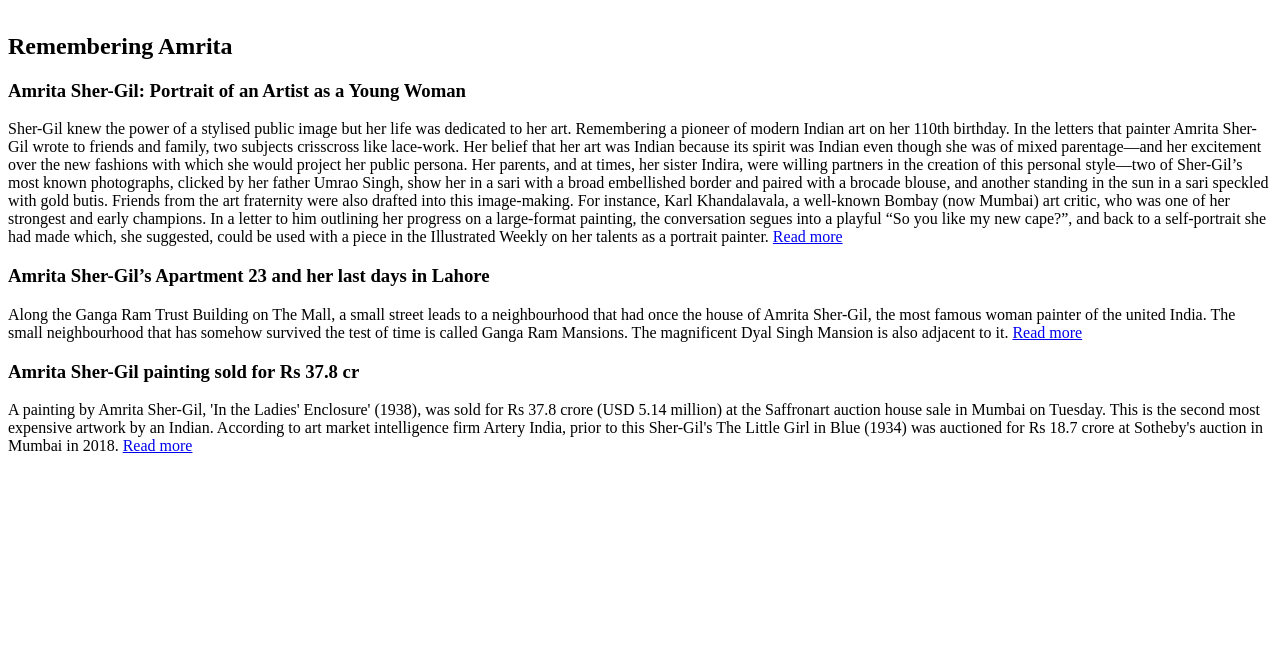
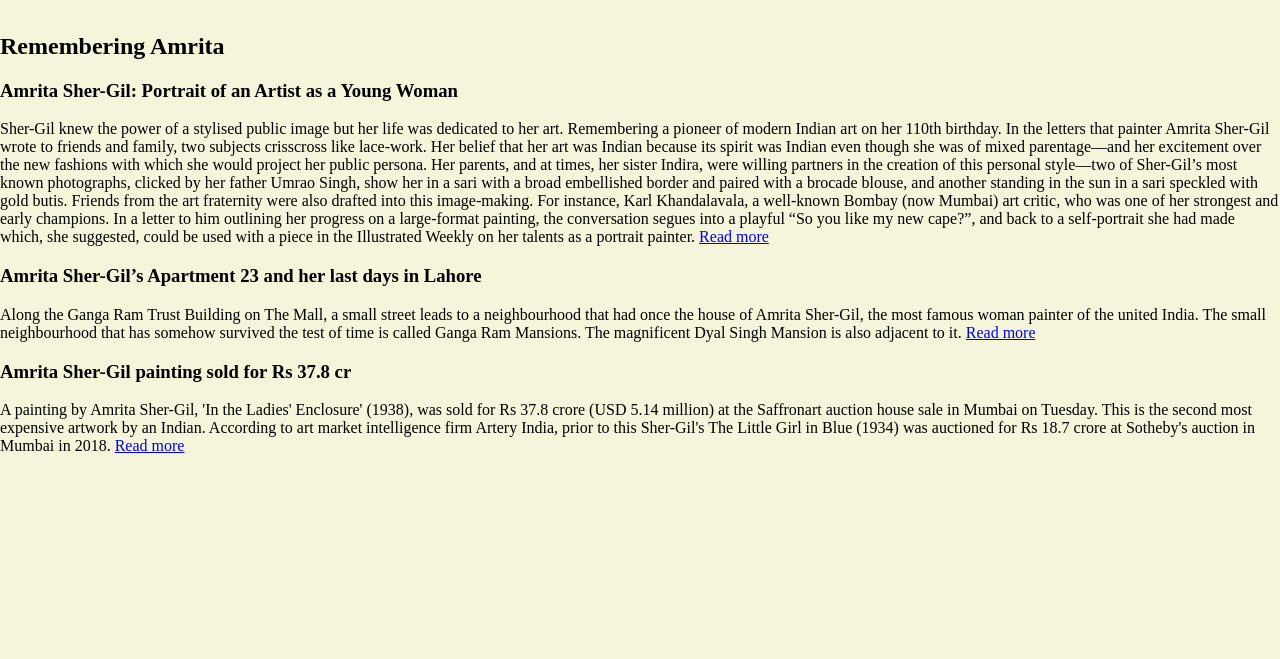
Before and after one commit to Nsifra/Typography-Website, a plain HTML site: page index.html in a window 1280 px wide. Shown: the part 141-800 px from the top of the page. Drawn offline with Linux system fonts and the light colour scheme.

Commit message:
background colour

```diff
--- a/css/styles.css
+++ b/css/styles.css
@@ -1,3 +1,10 @@
+body {
+    background-color: beige;
+    margin: 0;
+}
+
+
+
 h1{
     font-size: 70px;
     color:blueviolet;
```
